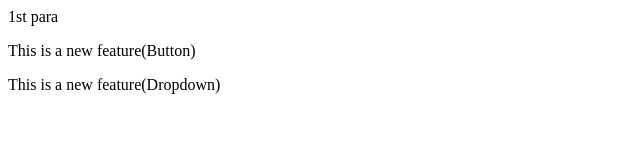
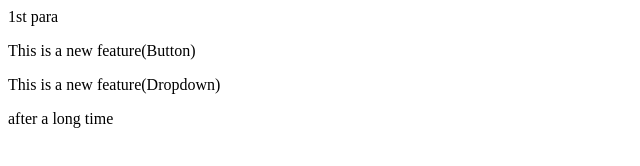
Before and after one commit to Aquibyounis/localrepo, a plain HTML site: page index.html in a window 1280 px wide. Shown: the whole page, without its empty margins (0-640 px from the left). Drawn offline with Linux system fonts and the light colour scheme.

Commit message:
Update index.html

```diff
--- a/index.html
+++ b/index.html
@@ -1,3 +1,4 @@
 <p>1st para</p>
 <p>This is a new feature(Button) </p>
 <p>This is a new feature(Dropdown) </p>
+<p>after a long time</p>
```
